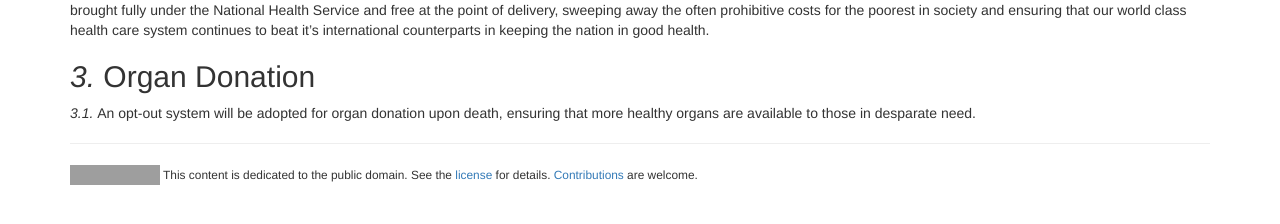
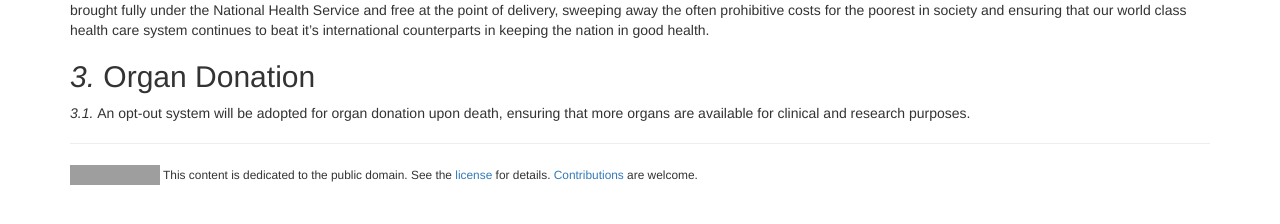
Before and after one commit to openpolitics/manifesto, a Jekyll site: the page built from health.md, in a window 1280 px wide. Shown: the part 406-630 px from the top of the page. Built offline with Jekyll 4.4.1, drawn with Linux system fonts in a browser that asks for light colours; nearby versions of some CDN libraries; grey boxes are pictures that could not be loaded.

Commit message:
Broadened wording

```diff
--- a/health.md
+++ b/health.md
@@ -21,4 +21,4 @@ Care of the mouth and teeth should be brought fully under the National Health Se
 
 ## Organ Donation
 
-An opt-out system will be adopted for organ donation upon death, ensuring that more healthy organs are available to those in desparate need.
+An opt-out system will be adopted for organ donation upon death, ensuring that more organs are available for clinical and research purposes.
```
